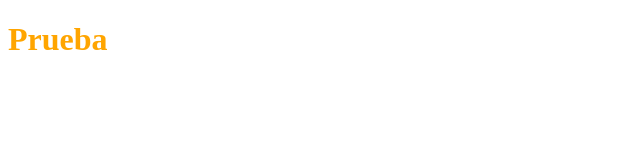
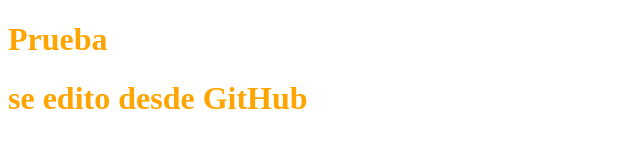
Before and after one commit to Luis-perry/primer-proyecto, a plain HTML site: page index.html in a window 1280 px wide. Shown: the whole page, without its empty margins (0-640 px from the left). Drawn offline with Linux system fonts and the light colour scheme.

Commit message:
Update index.html

```diff
--- a/index.html
+++ b/index.html
@@ -8,5 +8,6 @@
 </head>
 <body>
     <h1>Prueba</h1>
+    <h1>se edito desde GitHub</h1>
 </body>
 </html>
```
